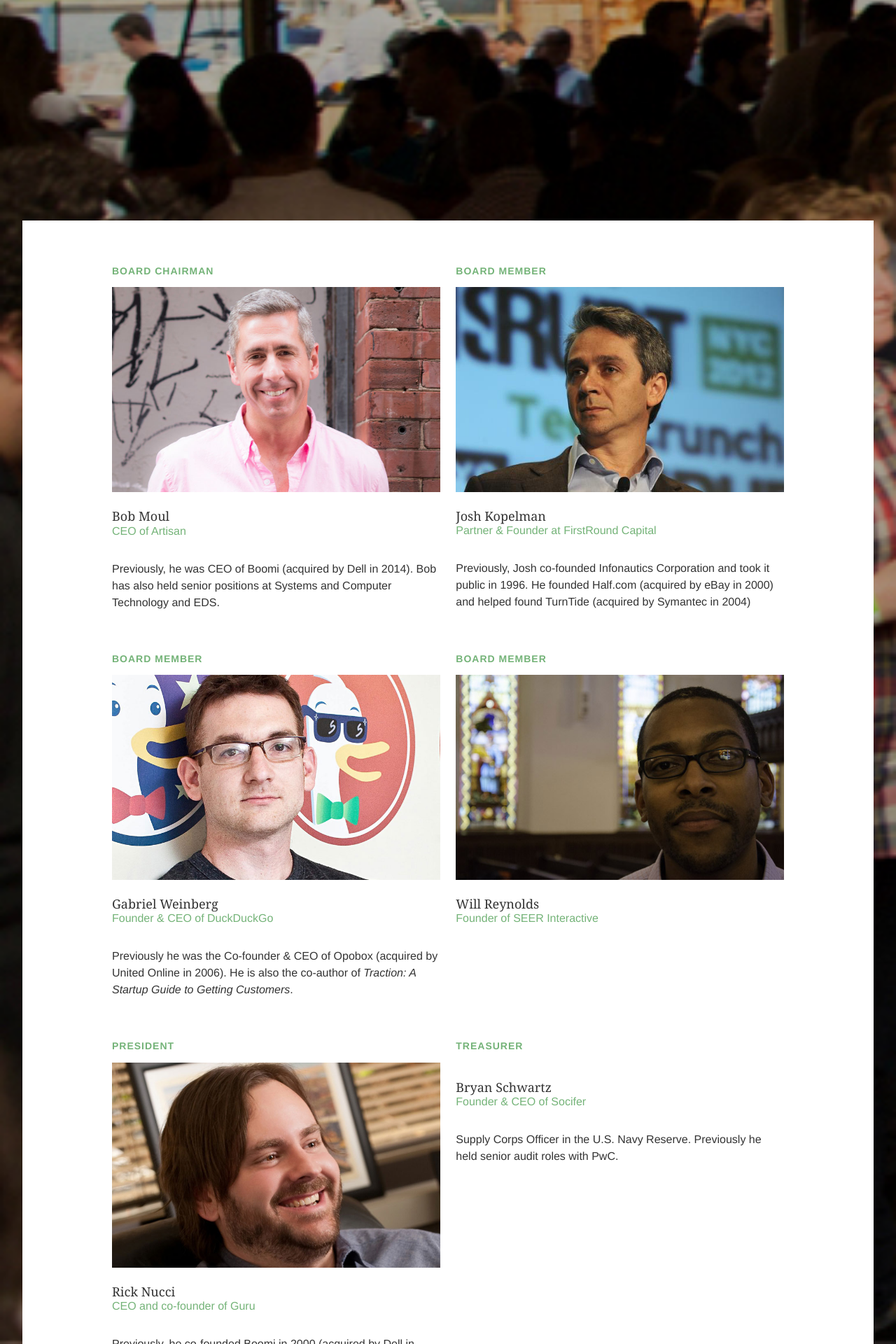
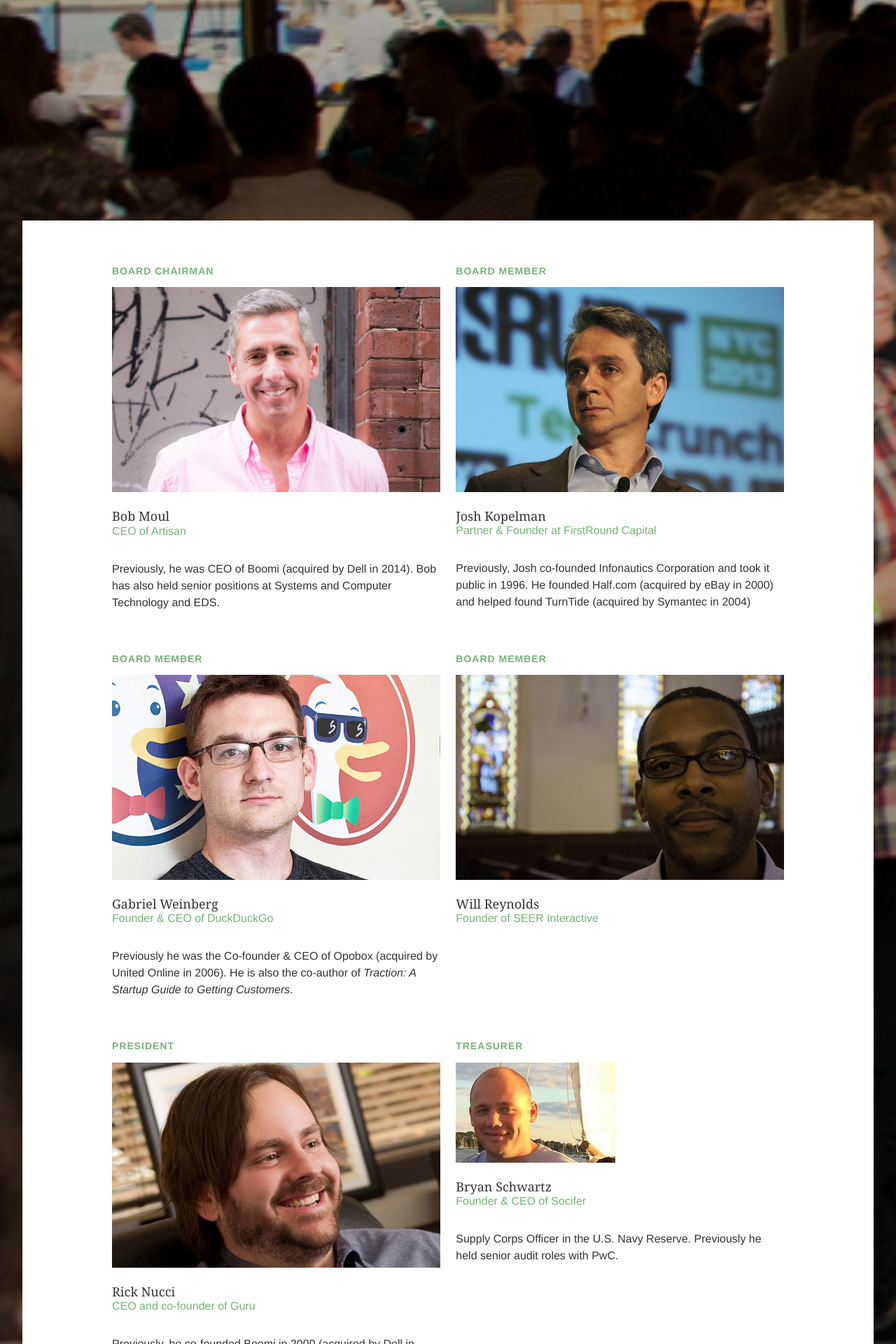
Before and after one commit to phillystartupleaders/psl, a Jekyll site: the page built from leadership/index.html, in a window 1280 px wide. Shown: the part 1485-3405 px from the top of the page at 70% size. Built offline with Jekyll 4.4.1, drawn with Linux system fonts in a browser that asks for light colours; nearby versions of some CDN libraries.

Commit message:
Add Bryan's Photo

```diff
--- a/leadership/index.html
+++ b/leadership/index.html
@@ -93,7 +93,7 @@ title: Our Leadership
     <h2>Treasurer</h2>
 
     <div class="photo">
-      <img src="" alt="" />
+      <img src="{{ site.baseurl }}/images/leadership/bryan.jpg" alt="Bryan Schwartz" />
     </div>
 
     <header>
```
Also changed, not shown: images/leadership/bryan.jpg (added).
